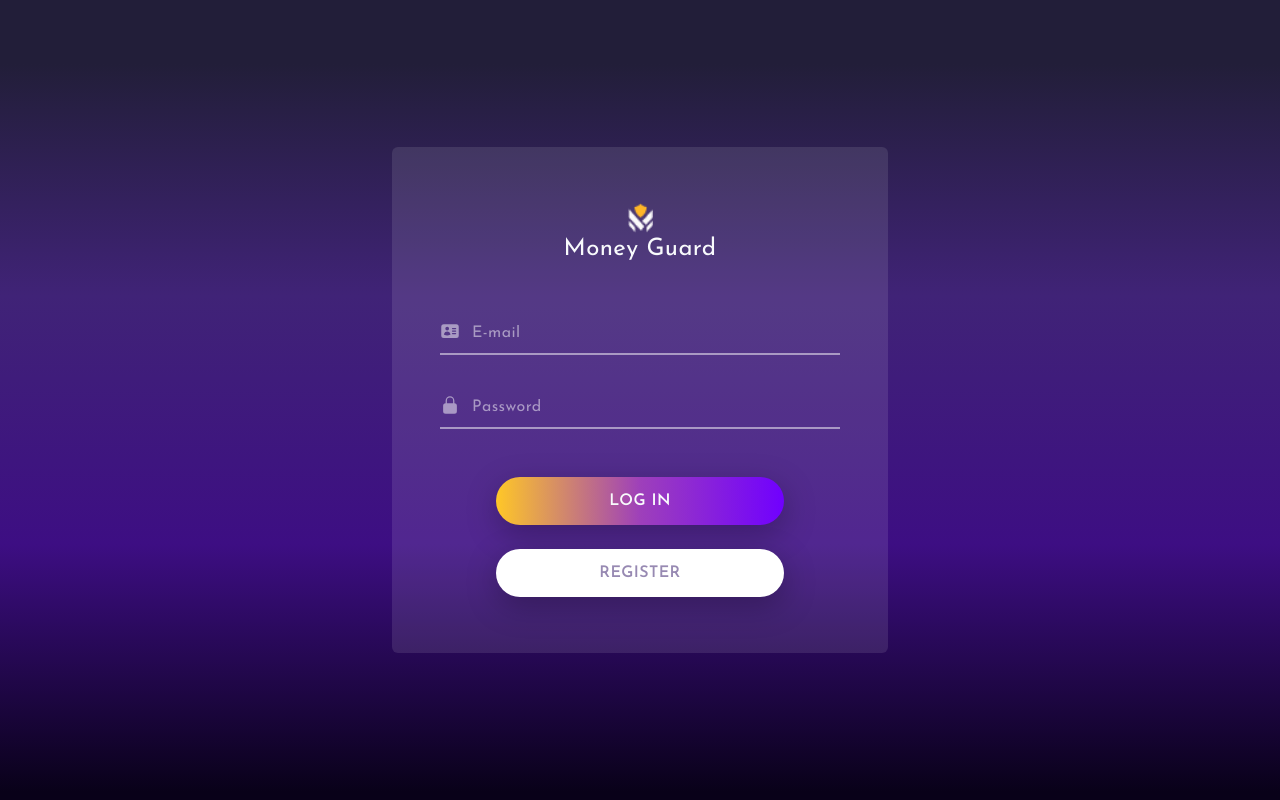
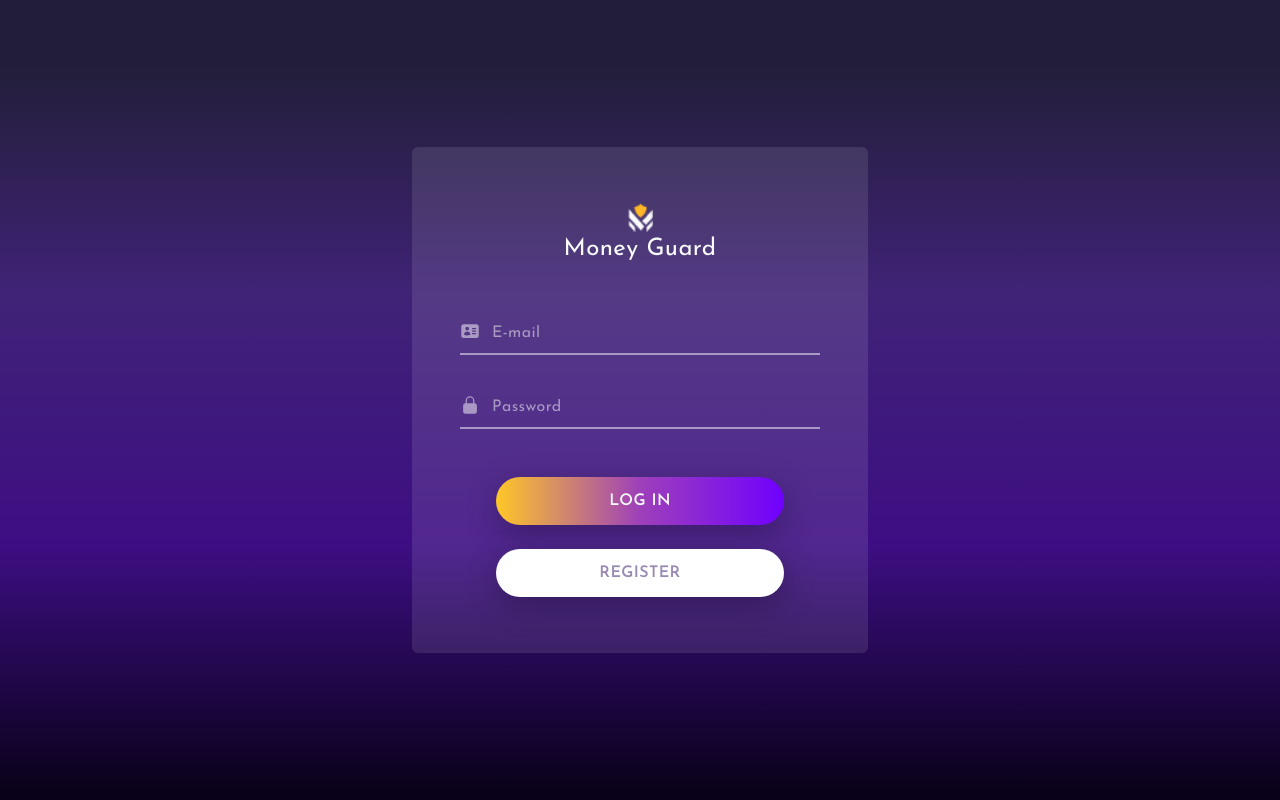
Before and after one commit to lubomir80/money-guard, a Next.js app: page /login in a window 1280 px wide. Built offline with nearby package versions, Linux system fonts and the light colour scheme.

Commit message:
create loginForm with zod validation

```diff
--- a/package.json
+++ b/package.json
@@ -10,9 +10,12 @@
   },
   "dependencies": {
     "@heroicons/react": "^2.1.3",
+    "@hookform/resolvers": "^3.6.0",
     "next": "14.2.4",
     "react": "^18",
-    "react-dom": "^18"
+    "react-dom": "^18",
+    "react-hook-form": "^7.52.0",
+    "zod": "^3.23.8"
   },
   "devDependencies": {
     "@types/node": "^20",
--- a/src/app/account/page.tsx
+++ b/src/app/account/page.tsx
@@ -42,11 +42,7 @@ const tableData: ITableData[] = [
 function AccountPage() {
    return (
       <div className='py-12 px-12 '>
-         <form action="">
-            <input
-               className=''
-               type="text" placeholder='Hello' name="text" />
-         </form>
+         Account
       </div>
    )
 }
--- a/src/app/components/Header.tsx
+++ b/src/app/components/Header.tsx
@@ -1,16 +1,12 @@
 import Link from 'next/link'
 import { ArrowRightOnRectangleIcon } from '@heroicons/react/24/solid'
-import LogoImage from "../../../public/logo.png"
-import Image from 'next/image'
+import Logo from './Logo'
 
 function Header() {
    return (
       <header className='px-8 py-6 bg-dark'>
          <div className='flex justify-between items-center max-w-7xl mx-auto'>
-            <Link href="/" className='text-lg flex flex-col items-center justify-center' >
-               <Image src={LogoImage} alt='logo' width={22} height={18} />
-               <span>Money Guard</span>
-            </Link>
+            <Logo link={true} />
 
             <div className='flex gap-3'>
                <div>User</div> |
--- /dev/null
+++ b/src/app/components/Logo.tsx
@@ -0,0 +1,29 @@
+import Link from 'next/link'
+import LogoImage from "../../../public/logo.png"
+import Image from 'next/image'
+
+type TLinkLogo = {
+   link?: boolean
+}
+
+
+function Logo({ link }: TLinkLogo) {
+
+   if (link) {
+      return (
+         <Link href="/" className='text-lg flex flex-col items-center justify-center' >
+            <Image src={LogoImage} alt='logo' width={22} height={18} />
+            <span>Money Guard</span>
+         </Link>
+      )
+   }
+
+   return (
+      <div className='flex flex-col items-center'>
+         <Image src={LogoImage} alt="logo" width={25} height={35} />
+         <h2 className='text-2xl'>Money Guard</h2>
+      </div>
+   )
+}
+
+export default Logo
--- /dev/null
+++ b/src/app/components/Spinner.tsx
@@ -0,0 +1,5 @@
+function Spinner() {
+   return <div className='spinner'></div>;
+}
+
+export default Spinner;
--- /dev/null
+++ b/src/app/components/forms/ItemForm.tsx
@@ -0,0 +1,30 @@
+import { TItemForm } from "@/app/utils/type";
+
+
+export default function ItemForm(
+   { children, register, placeholder, errors, type }: TItemForm) {
+
+
+   return (
+      <div className='
+      relative
+      [&_svg]:w-5
+      [&_svg]:h-5
+      [&_svg]:absolute
+      [&_svg]:top-2
+      [&_svg]:left-0
+      [&_svg]:fill-white/50
+      '>
+         {children}
+         <input
+            {...register}
+            placeholder={placeholder}
+            type={type}
+            className='pl-8 p-2 w-full bg-transparent border-0 border-b-2 text-stone-50 border-white/50 placeholder:text-white/50
+            focus:outline-none focus:shadow-outline focus:border-white  inputDarkModeOverride'
+         />
+         {errors && (
+            <p className='text-pink-500 py-1'>{`${errors.message}`}</p>
+         )}</div>
+   )
+}
--- /dev/null
+++ b/src/app/components/forms/LoginForm.tsx
@@ -0,0 +1,69 @@
+"use client"
+
+import { useForm } from 'react-hook-form'
+import { zodResolver } from '@hookform/resolvers/zod'
+import { LockClosedIcon, IdentificationIcon } from '@heroicons/react/24/solid'
+import { TSignUpSchema, signUpSchema } from '@/app/utils/type'
+import FormContainer from './FormContainer'
+import OrangeButton from '../OrangeButton'
+import WhiteButton from '../WhiteButton'
+import ItemForm from './ItemForm'
+import Logo from '../Logo'
+import Spinner from '../Spinner'
+
+
+
+function LoginForm() {
+   const {
+      register,
+      handleSubmit,
+      formState: { errors, isSubmitting },
+      reset,
+   } = useForm<TSignUpSchema>({ resolver: zodResolver(signUpSchema) });
+
+
+   const onSubmit = async (data: TSignUpSchema) => {
+      await new Promise(resolve => setTimeout(resolve, 1000))
+      reset()
+   }
+
+
+
+   return (
+      <FormContainer>
+         <form
+            onSubmit={handleSubmit(onSubmit)}
+            className='flex flex-col gap-12 items-center'>
+            <Logo />
+            <div className='flex flex-col gap-8 w-[360px]'>
+               <ItemForm
+                  register={register("email")}
+                  placeholder={"E-mail"}
+                  type={"email"}
+                  errors={errors.email} >
+                  <IdentificationIcon />
+               </ItemForm>
+               <ItemForm
+                  register={register("password")}
+                  placeholder={"Password"}
+                  type={"password"}
+                  errors={errors.password}>
+                  <LockClosedIcon />
+               </ItemForm>
+            </div>
+            <div className='flex flex-col gap-6 items-center w-72'>
+               {!isSubmitting ?
+                  <>
+                     <OrangeButton>Log in</OrangeButton>
+                     <WhiteButton href="/registration" >
+                        Register
+                     </WhiteButton>
+                  </>
+                  : <Spinner />}
+            </div>
+         </form>
+      </FormContainer>
+   )
+}
+
+export default LoginForm
--- a/src/app/globals.css
+++ b/src/app/globals.css
@@ -28,4 +28,23 @@
        box-shadow: 0 0 0 30px rgba(61, 2, 117, 0.67) inset;
      }
    }
- }
+}
+
+
+@layer components {
+   .spinner {
+   margin: 3.2rem auto 1.6rem;
+   width: 60px;
+   aspect-ratio: 1;
+   border-radius: 50%;
+   border: 8px solid white;
+   border-right-color: rgb(236, 72, 153);
+   animation: rotate 1s infinite linear;
+   }
+
+   @keyframes rotate {
+      to {
+         transform: rotate(1turn);
+      }
+   }
+}
--- a/src/app/login/page.tsx
+++ b/src/app/login/page.tsx
@@ -1,9 +1,4 @@
-import { LockClosedIcon, IdentificationIcon } from '@heroicons/react/24/solid'
-import FormContainer from '../components/forms/FormContainer';
-import Image from 'next/image';
-import LogoImg from "../../../public/logo.png"
-import WhiteButton from '../components/WhiteButton';
-import OrangeButton from '../components/OrangeButton';
+import LoginForm from '../components/forms/LoginForm';
 
 
 
@@ -16,40 +11,7 @@ export const metadata = {
 function LoginPage() {
    return (
       <div className='justify-center items-center flex'>
-         <FormContainer>
-            <form className='flex flex-col gap-12 items-center'>
-               <div className='flex flex-col items-center'>
-                  <Image src={LogoImg} alt="logo" width={25} height={35} />
-                  <h2 className='text-2xl'>Money Guard</h2>
-               </div>
-               <div className='flex flex-col gap-8 w-[400px]'>
-                  <div className='relative'>
-                     <IdentificationIcon className='w-5 h-5 fill-white/50 absolute top-2 left-0' />
-                     <input className={`pl-8 p-2 w-full bg-transparent border-0 border-b-2 text-stone-50 border-white/50 placeholder:text-white/50
-                     focus:outline-none focus:shadow-outline focus:border-white  inputDarkModeOverride`}
-                        type='email' name='email' placeholder='E-mail' />
-                  </div>
-                  <div className='relative'>
-                     <LockClosedIcon className='w-5 h-5 fill-white/50 absolute top-2 left-0' />
-                     <input
-                        className={`pl-8 p-2 w-full bg-transparent border-0 border-b-2 text-stone-50 border-white/50 placeholder:text-white/50
-                     focus:outline-none focus:shadow-outline focus:border-white  inputDarkModeOverride`}
-                        type='password' name='password' placeholder='Password' />
-                  </div>
-               </div>
-
-               <div className='flex flex-col gap-6 items-center w-72'>
-                  <OrangeButton>
-                     Log in
-                  </OrangeButton>
-                  <WhiteButton
-                     href="/registration" >
-                     Register
-                  </WhiteButton>
-               </div>
-
-            </form>
-         </FormContainer>
+         <LoginForm />
       </div>
    )
 }
--- a/src/app/utils/type.tsx
+++ b/src/app/utils/type.tsx
@@ -1,3 +1,40 @@
+import { z } from "zod";
+import { InputHTMLAttributes } from "react";
+import type { FieldError } from "react-hook-form"
+
+
+// Login Schema...........................................//
+
+const passwordValidation = new RegExp(
+   /^(?=.*?[A-Z])(?=.*?[a-z])(?=.*?[0-9])(?=.*?[#?!@$%^&*-]).{8,}$/
+);
+
+export const signUpSchema = z.object({
+   email: z.string().email(),
+   password: z.string()
+      .min(8, "Password must be at least 8 characters")
+      .max(32, 'The password must be a maximum 32 characters')
+      .regex(passwordValidation, {
+         message: "Requires at least 1 uppercase letter, 1 number, and 1 symbol"
+      })
+})
+
+export type TSignUpSchema = z.infer<typeof signUpSchema>
+// ......................................................//
+
+
+
+// Input Form Type......................................//
+export type TItemForm = {
+   children: JSX.Element,
+   register: InputHTMLAttributes<HTMLInputElement>,
+   placeholder: string,
+   errors?: FieldError,
+   type: string
+}
+// ......................................................//
+
+
 export type childrenProps = {
    children: React.ReactNode;
 }
```
Also changed, not shown: 1 other file (tests, documents, lock files or other folders).
